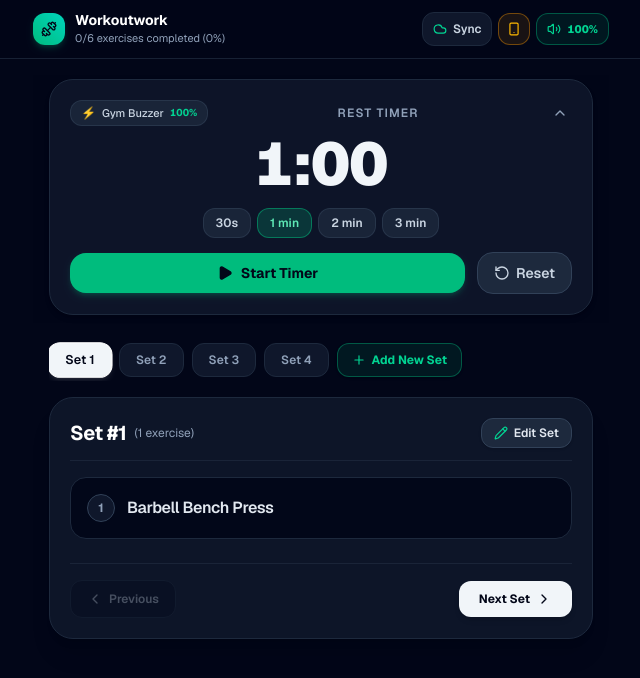
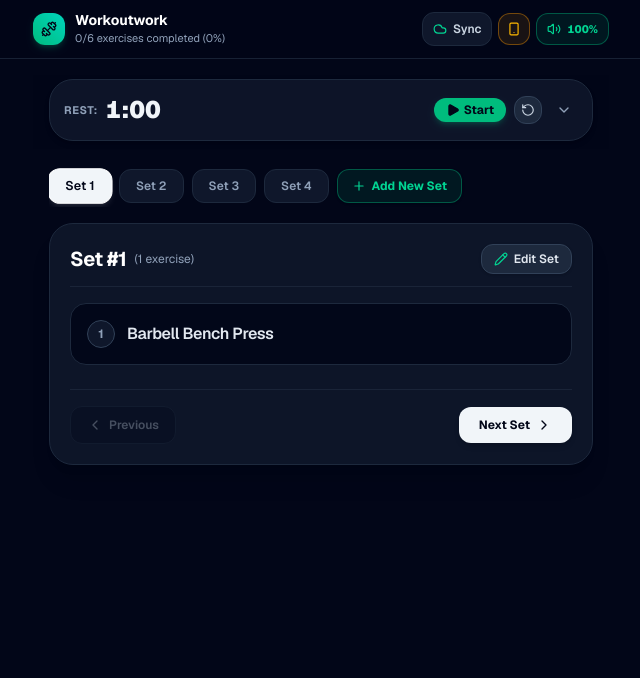
Before and after one commit to codewat/workout, a Next.js app: page / in a window 1280 px wide. Shown: the top 678 px of the page, without its empty margins (319-959 px from the left). Built offline with nearby package versions, Linux system fonts and the light colour scheme.

Commit message:
feat: default timer to minimized on home screen

```diff
--- a/src/components/WorkoutSession.tsx
+++ b/src/components/WorkoutSession.tsx
@@ -51,7 +51,7 @@ export default function WorkoutSession({
   const [isRunning, setIsRunning] = useState<boolean>(false);
   const isRunningRef = useRef<boolean>(false);
   const [isTimesUp, setIsTimesUp] = useState<boolean>(false);
-  const [isTimerCollapsed, setIsTimerCollapsed] = useState<boolean>(false);
+  const [isTimerCollapsed, setIsTimerCollapsed] = useState<boolean>(true);
 
   // Active Set Navigation
   const [selectedSetIndex, setSelectedSetIndex] = useState<number>(0);
@@ -597,8 +597,13 @@ export default function WorkoutSession({
             {isTimerCollapsed ? (
               /* Collapsed Slim Floating Bar */
               <div className="flex items-center justify-between">
-                <div className="flex items-center gap-2">
-                  <span className="text-[11px] uppercase tracking-wider font-bold text-slate-400">
+                <button
+                  type="button"
+                  onClick={() => setIsTimerCollapsed(false)}
+                  className="flex items-center gap-2 group text-left cursor-pointer active:scale-95 transition-transform"
+                  title="Expand timer"
+                >
+                  <span className="text-[11px] uppercase tracking-wider font-bold text-slate-400 group-hover:text-emerald-400 transition-colors">
                     Rest:
                   </span>
                   <span
@@ -607,12 +612,12 @@ export default function WorkoutSession({
                         ? "text-rose-400 animate-pulse"
                         : isRunning
                         ? "text-emerald-400"
-                        : "text-slate-100"
+                        : "text-slate-100 group-hover:text-white"
                     }`}
                   >
                     {mins}:{secs}
                   </span>
-                </div>
+                </button>
 
                 <div className="flex items-center gap-2">
                   {isTimesUp ? (
```
Also changed, not shown: src/components/SoundSettingsModal.tsx (line endings or trailing spaces).
